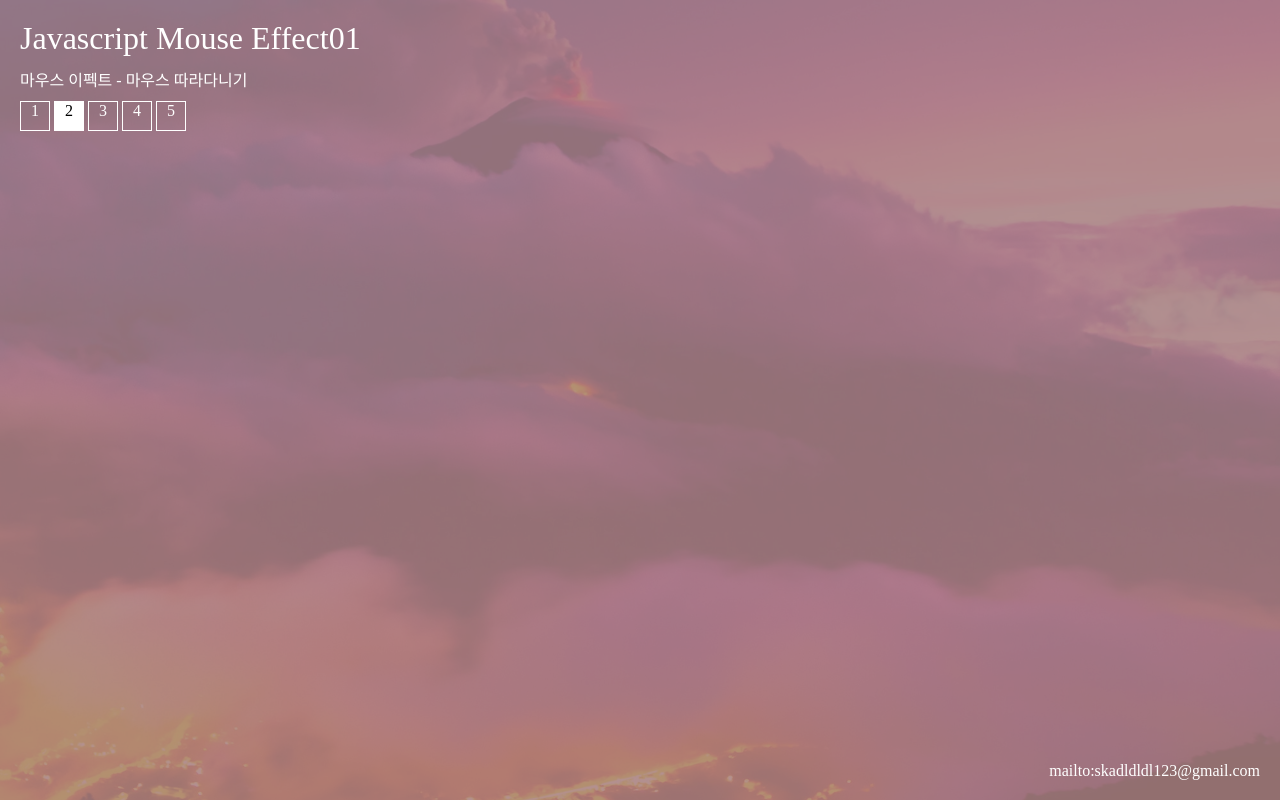
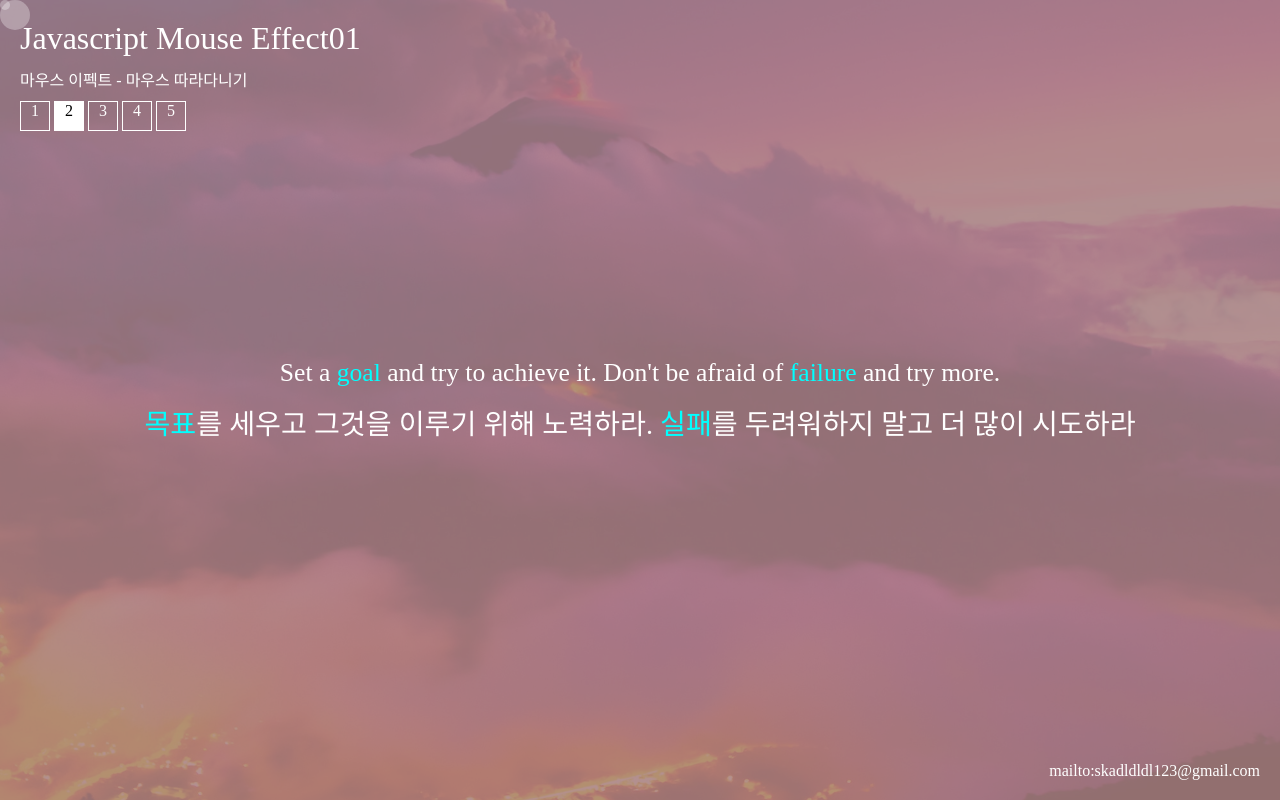
Before and after one commit to xlsak5/testAnGyonam, a PHP site: page /assets/javascript/mouse/mouseEffect02.html in a window 1280 px wide. Run offline with PHP 8.4, Linux system fonts and the light colour scheme; some web fonts are replaced.

Commit message:
23.03.21
수업 점심시간 전 업로드

```diff
--- a/assets/javascript/mouse/css/mouse.css
+++ b/assets/javascript/mouse/css/mouse.css
@@ -53,7 +53,7 @@ body.bg02::after {
     background: rgba(168, 128, 128, 0.87);
 }
 body.bg03::after {
-    background: rgba(97, 105, 138, 0.87);
+    background: rgba(97, 105, 138, 0.97);
 }
 body.bg04::after {
     background: rgba(19, 53, 87, 0.87);
--- a/assets/javascript/mouse/css/reset.css
+++ b/assets/javascript/mouse/css/reset.css
@@ -43,7 +43,8 @@ em {
     font-weight: 300;
 }
 .font02 {
-    font-family: "Cafe24ClassicType";
+    font-family: "KNPSBandali";
+    /* font-family: "Cafe24ClassicType"; */
 }
 .font03 {
     font-family: "Ansungtangmyun";
--- a/assets/javascript/mouse/mouseEffect02.html
+++ b/assets/javascript/mouse/mouseEffect02.html
@@ -9,6 +9,91 @@
     <!-- CSS -->
     <link rel="stylesheet" href="css/reset.css">
     <link rel="stylesheet" href="css/mouse.css">
+
+    <style>
+        .mouse__wrap {
+            /* 마우스 모양 사라지게 함 */
+            /* cursor: none; */
+        }
+        .mouse__text {
+            width: 100%;
+            height: 100vh;
+            display: flex;
+            align-items: center;
+            justify-content: center;
+            flex-direction: column;
+            overflow: hidden;
+        }
+        .mouse__text h2 {}
+        .mouse__text p {
+            font-size: 2vw;
+            line-height: 1.9;
+        }
+        .mouse__text p span {
+            color: aqua;
+        }
+        .mouse__text p:last-child {
+            font-size: 2.2vw;
+        }
+        .mouse__cursor {
+            position: absolute;
+            left: 0;
+            top: 0;
+            width: 10px;
+            height: 10px;
+            z-index: 9999;
+            border-radius: 50%;
+            background-color: rgba(255, 255, 255, 0.3);
+            /* 사용자가 텍스트를 선택 할 수 있는지*/
+            user-select: none;
+            pointer-events: none;
+            transition: transform 0.3s;
+        }
+        .mouse__cursor2 {
+            position: absolute;
+            left: 0;
+            top: 0;
+            width: 30px;
+            height: 30px;
+            z-index: 9999;
+            border-radius: 50%;
+            background-color: rgba(255, 255, 255, 0.3);
+            user-select: none;
+            pointer-events: none;
+            transition: transform 0.3s;
+        }
+        .mouse__cursor.active1{
+            transform: scale(0);
+        }
+        .mouse__cursor2.active1{
+            transform: scale(5) skew(40deg);
+            background-color: rgba(156, 29, 160, 0.6);
+        }
+        .mouse__cursor.active2{
+            transform: scale(0);
+        }
+        .mouse__cursor2.active2{
+            transform: matrix(10, 20, 30, 40, 50, 60) translate(-10px, -15px);
+            background-color: rgba(6, 135, 255, 0.6);
+        }
+        .mouse__cursor.active3{
+            transform: scale(0);
+        }
+        .mouse__cursor2.active3{
+            transform: skew(100deg, 400deg) scale(2);
+            background-color: rgba(255, 4, 130, 0.6);
+        }
+        .mouse__cursor.active4{
+            transform: scale(0);
+        }
+        .mouse__cursor2.active4{
+            transform: translate(80px, 80px) scale(5);
+            background-color: rgba(9, 247, 255, 0.6);
+        }
+        #footer.active5 {
+            background-color: #000;
+        }
+    </style>
 </head>
 
 <body class="img02 bg02 font02">
@@ -24,13 +109,81 @@
         </ul>
     </header>
      <!-- //header -->
-    <main id="main">
-
+     <main id="main">
+        <div class="mouse__wrap">
+            <div class="mouse__cursor"></div>
+            <div class="mouse__cursor2"></div>
+            <div class="mouse__text">
+                <p>Set a <span class="active3">goal</span> and try to achieve it. Don't be afraid of <span class="active1">failure</span> and try more.</p>
+                <p><span class="active4">목표</span>를 세우고 그것을 이루기 위해 노력하라. <span class="active2">실패</span>를 두려워하지 말고 더 많이 시도하라</p>
+            </div>
+        </div>
     </main>
     <!-- //main -->
     <footer id="footer">
-        <a href="mailto:skadldldl123@gmail.com">mailto:skadldldl123@gmail.com</a>
+        <a href="mailto:skadldldl123@gmail.com"><span class="active5">mailto:skadldldl123@gmail.com</span></a>
     </footer>
     <!-- //footer -->
+
+    <script src="https://cdnjs.cloudflare.com/ajax/libs/gsap/3.11.5/gsap.min.js"></script>
+    <script>
+        // 선택자
+        const cursor = document.querySelector(".mouse__cursor");
+        const cursor2 = document.querySelector(".mouse__cursor2");
+
+        // 커서 좌표값 할당
+        // page : 페이지 기준
+        window.addEventListener("mousemove", (e) => {
+
+            //cursor.style.left = event.pageX + "px";
+            //cursor.style.top = event.pageY + "px";
+            //cursor2.style.left = event.pageX + "px";
+            //cursor2.style.top = event.pageY + "px";
+
+            // gsap
+            // gsap.to(대상. { 코드 })
+            // duration: 몇초
+            // 대상, {속성, 속성:값, 속성:값}
+            gsap.to(cursor, {duration: 0.3, left: e.pageX - 5, top: e.pageY - 5});
+            gsap.to(cursor2, {duration: 0.8, left: e.pageX - 15, top: e.pageY});
+
+            // 오버 효과
+            // document.querySelector(".mouse__text span").addEventListener("mouseenter", (e) => {
+            //     cursor.classList.add("active");
+            //     cursor2.classList.add("active");
+            // });
+            // document.querySelector(".mouse__text span").addEventListener("mouseleave", (e) => {
+            //     cursor.classList.remove("active");
+            //     cursor2.classList.remove("active");
+            // });
+
+            document.querySelectorAll(".mouse__text span").forEach(function(el, index){
+                document.querySelector(".active" + (index+1)).addEventListener("mouseenter", (e) => {
+                    cursor.classList.add("active" + (index+1));
+                    cursor2.classList.add("active" + (index+1));
+
+                    if(cursor.contains("active1") === true){
+                        console.log("asd");
+                        document.querySelector("span.active1").innerHTML = "실패는 없습니다."
+                        document.querySelector("span.active1").style.left.transform = "500px";
+                    }
+                })
+                document.querySelector(".active" + (index+1)).addEventListener("mouseleave", (e) => {
+                    cursor.classList.remove("active" + (index+1));
+                    cursor2.classList.remove("active" + (index+1));
+                })
+            })
+
+            // #footer
+            // document.querySelector(".active1 span").addEventListener("mouseenter", (e) => {
+            //     document.querySelector(".active1").classList.add("active5");
+            //     document.querySelector(".active1").innerHTML = "실패는 없습니다."
+            //     document.querySelector(".active1").style.left.transform = "500px";
+            // });
+            // document.querySelector(".active1 span").addEventListener("mouseleave", (e) => {
+            //     document.querySelector(".active1").classList.remove("active5");
+            // });
+        });
+    </script>
 </body>
 </html>
```
Also changed, not shown: assets/javascript/javascript10.html (+23 -9 lines), assets/javascript/javascript15.html (+28 -4 lines), assets/javascript/mouse/mouseEffect03.html (+79 -1 lines).
